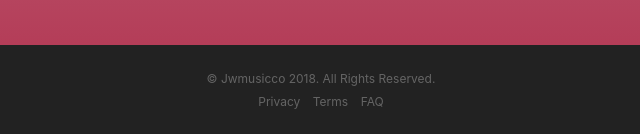
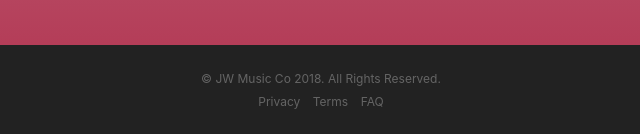
Before and after one commit to justinWaves/JWMUSICCO, a website with bundled scripts: page index.html in a window 1280 px wide. Shown: the part 4643-4777 px from the top of the page, 319-959 px from the left. Built offline with nearby package versions, Linux system fonts and the light colour scheme; a web font is replaced by a local one.

Commit message:
Update index.html

```diff
--- a/index.html
+++ b/index.html
@@ -159,7 +159,7 @@
 
     <footer>
       <div class="container">
-        <p>&copy; Jwmusicco 2018. All Rights Reserved.</p>
+        <p>&copy; JW Music Co 2018. All Rights Reserved.</p>
         <ul class="list-inline">
           <li class="list-inline-item">
             <a href="#">Privacy</a>
```
